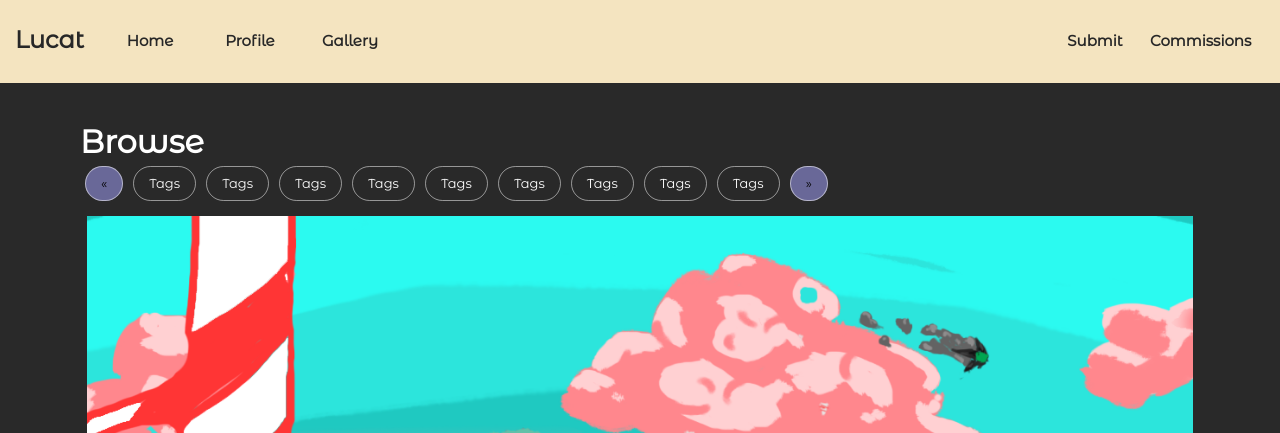
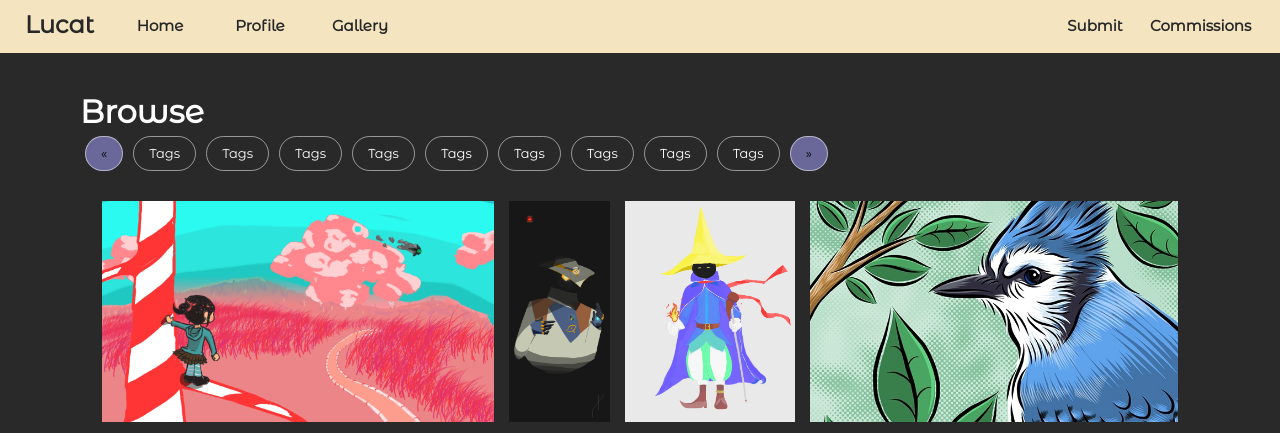
Before and after one commit to XefiCodes/Lucat, a PHP site: page /gallery.html in a window 1280 px wide. Shown: the top 433 px of the page. Run offline with PHP 8.4, Linux system fonts and the light colour scheme.

Commit message:
gallery aaedfadsfasdf
i dont feel so good mr stonk

```diff
--- a/Styles/gallery.css
+++ b/Styles/gallery.css
@@ -38,6 +38,7 @@
 
 .container-fluid{
  display: flex;
+ margin: 15px 0;
  margin-bottom: 0;
 
 }
--- a/Styles/global.css
+++ b/Styles/global.css
@@ -51,9 +51,10 @@ body{
   }
 
   nav ul {
-    margin-top: 15px;
-    margin-bottom: 15px;
+    margin-top: 0;
+    margin-bottom: 0;
     margin-right: 10px;
+    margin-left: 10px;
     padding: 0;
     justify-content: stretch;
     display: flex;
--- a/gallery.html
+++ b/gallery.html
@@ -1,24 +1,30 @@
 <!DOCTYPE html>
 <html lang="en">
 <head>
-
     <title>Gallery</title>
     <meta charset="UTF-8">
     <meta http-equiv="X-UA-Compatible" content="IE=edge">
     <meta name="viewport" content="width=device-width, initial-scale=1.0">
     <link rel="preconnect" href="https://fonts.googleapis.com">
     <link rel="preconnect" href="https://fonts.gstatic.com" crossorigin>
+    <script src="https://ajax.googleapis.com/ajax/libs/jquery/3.6.0/jquery.min.js"></script>
     <link href="https://cdnjs.cloudflare.com/ajax/libs/font-awesome/5.15.3/css/all.min.css" rel="stylesheet">
     <link href="https://fonts.googleapis.com/css2?family=Montserrat+Alternates&display=swap" rel="stylesheet">
     <link href="https://cdn.jsdelivr.net/npm/bootstrap@5.1.3/dist/css/bootstrap.min.css" rel="stylesheet" integrity="sha384-1BmE4kWBq78iYhFldvKuhfTAU6auU8tT94WrHftjDbrCEXSU1oBoqyl2QvZ6jIW3" crossorigin="anonymous">
     <script src="https://cdn.jsdelivr.net/npm/bootstrap@5.1.3/dist/js/bootstrap.bundle.min.js" integrity="sha384-ka7Sk0Gln4gmtz2MlQnikT1wXgYsOg+OMhuP+IlRH9sENBO0LRn5q+8nbTov4+1p" crossorigin="anonymous"></script>
-    <!-- <script src="https://cdn.jsdelivr.net/npm/masonry-layout@4.2.2/dist/masonry.pkgd.min.js" integrity="sha384-GNFwBvfVxBkLMJpYMOABq3c+d3KnQxudP/mGPkzpZSTYykLBNsZEnG2D9G/X/+7D" crossorigin="anonymous" async></script> -->
-    <!-- <link href="https://cdn.jsdelivr.net/npm/cube-gallery-js/src/index.min.js"> -->
     <link href="Styles/justifiedGallery.min.css" rel="stylesheet">
     <script src="Javascript/jquery.justifiedGallery.min.js"></script>
     <link href="Styles/scss/galllery.css" rel="stylesheet">
     <link href="Styles/gallery.css" rel="stylesheet">
     <link href="Styles/global.css" rel="stylesheet">
+    <!-- <script>
+        var colors = ['#8cd6ab', '#F6A42E', '#BBEECC', '#FCB293', '#FCB293', '#FCB293'];
+        $(".pageNo").hover(function() {
+            $(this).css("background-color", colors[(Math.random() * colors.length) | 0])
+        }, function() {
+            $(this).css("background-color", "")
+        });
+    </script> -->
 </head>
 <body>
     <header>
@@ -48,15 +54,15 @@
             <a class="tags" href="#">Tags</a>
             <a class="tags" href="#">Tags</a>
             <a class="active" href="#">&raquo;</a>
+            </div></span>
             <script>
                 var colors = ['#8cd6ab', '#F6A42E', '#BBEECC', '#FCB293', '#FCB293', '#FCB293'];
-                $(".tags").hover(function() {
-                    $(this).css("background-color", colors[(Math.random() * colors.length) | 0])
-                }, function() {
-                    $(this).css("background-color", "")
+                $(".tags").hover(function () {
+                    $(this).css("background-color", colors[(Math.random() * colors.length) | 0]);
+                }, function () {
+                    $(this).css("background-color", "");
                 });
             </script>
-            </div></span>
             <span>
         <!-- <div class="container-fluid">
             <div id="mygallery" class="justified-gallery">
@@ -143,7 +149,7 @@
                 </ul>
             </div>
         </div> --></span>
-        <div class="container-fluid">
+        <!-- <div class="container-fluid">
             <div id="mygallery" class="justified-gallery">
                 <img src="img/Vanellope.png" />
                 <img src="img/cypher.png" />
@@ -155,7 +161,7 @@
                 <img src="http://unsplash.it/620/340?image=623" />
                 <img src="http://unsplash.it/790/390?image=339" />
             </div>
-        </div>
+        </div> -->
         <div class="container-fluid">
             <div id="mygallery" class="justified-gallery">
                 <a href="#" class="cover">
@@ -188,9 +194,27 @@
             </div>
         </div>
         <script>
+            $(document).ready(function () {
+                $("#mygallery").justifiedGallery({
+                    rowHeight : 250,
+                    maxrowHeight : 250,
+                    lastRow : 'center',
+                    margins : 15
+                    // sizeRangeSuffixes: {
+                    //     100: '_t',
+                    //     240: '_m',
+                    //     320: '_n',
+                    //     500: '',
+                    //     640: '_z',
+                    //     1024: '_b'
+                    // }
+                });
+            });
+        </script>
+        <!-- <script>
             $(document).ready(function(){
                 $("#mygallery").justifiedGallery({
-                    rowHeight : 250,
+                    rowHeight : 1000,
                     maxrowHeight : 250,
                     // lastRow : 'center',
                     // margin : 5,
@@ -204,7 +228,7 @@
                     // }
                 });
             })
-        </script>
+        </script> -->
         <span><div class="pagination page">
             <a class="active" href="#">&laquo;</a>
             <a class="pageNo" href="#">1</a>
@@ -217,15 +241,15 @@
             <a class="pageNo" href="#">8</a>
             <a class="pageNo" href="#">9</a>
             <a class="active" href="#">&raquo;</a>
-            <!-- <script>
-                var colors = ['#8cd6ab', '#F6A42E', '#BBEECC', '#FCB293', '#FCB293', '#FCB293'];
-                $(".tags").hover(function() {
-                    $(this).css("background-color", colors[(Math.random() * colors.length) | 0])
-                }, function() {
-                    $(this).css("background-color", "")
-                });
-            </script> -->
         </div></span>
+        <script>
+            var colors = ['#8cd6ab', '#F6A42E', '#BBEECC', '#FCB293', '#FCB293', '#FCB293'];
+            $(".pageNo").hover(function () {
+                $(this).css("background-color", colors[(Math.random() * colors.length) | 0]);
+            }, function () {
+                $(this).css("background-color", "");
+            });
+        </script>
     </div>
     <footer class="footer-distributed">
 
--- a/profile.html
+++ b/profile.html
@@ -31,10 +31,10 @@
             </nav>
         </header>
 
-        <div class="banner">
+        <div class="banner"  style="background-image: url('img/Vanellope.png');">
             @DragmaBa
           </div>
-
+        <div class="containing">
           <div class="bar">
             <div class="content">
               <ul>
@@ -164,6 +164,8 @@
                 </ul>
               </div>
             </div>
+        </div>
+
 
         <footer class="footer-distributed">
             <div class="footer-right">
```
Also changed, not shown: Styles/profile.css (+14 -7 lines).
